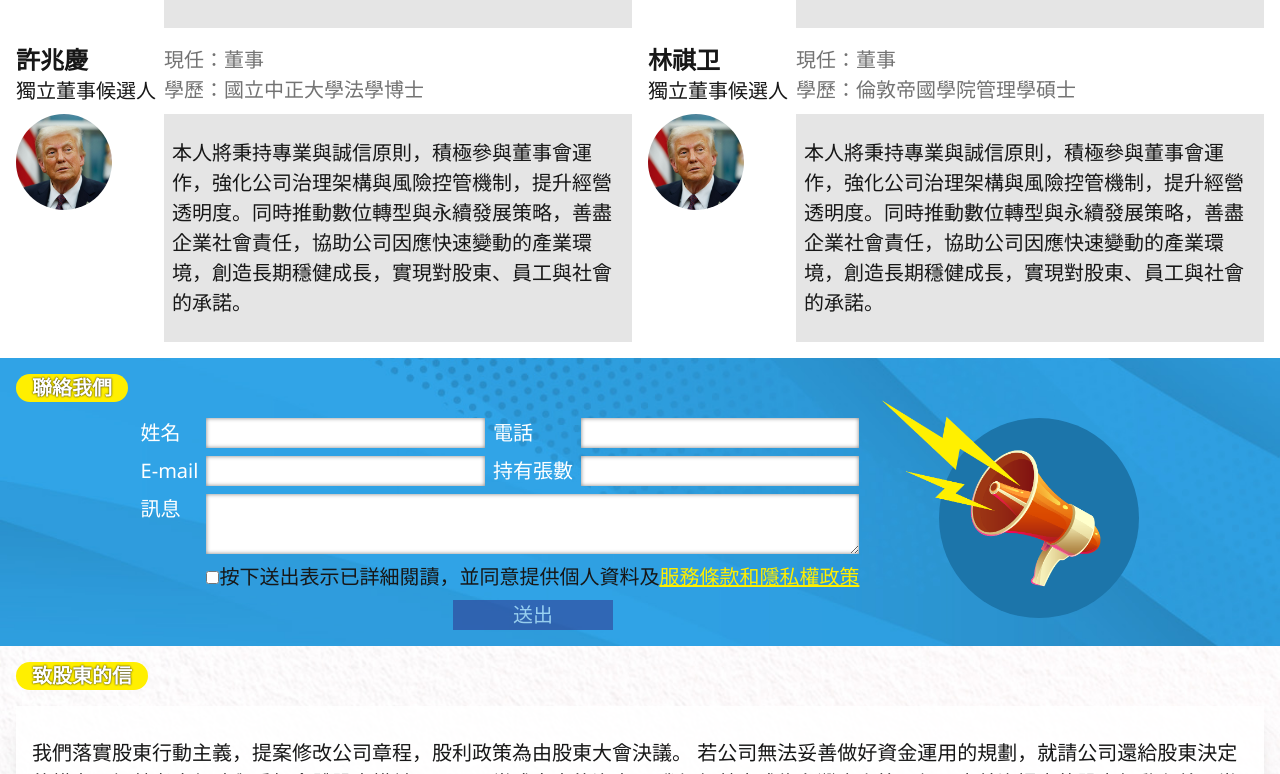
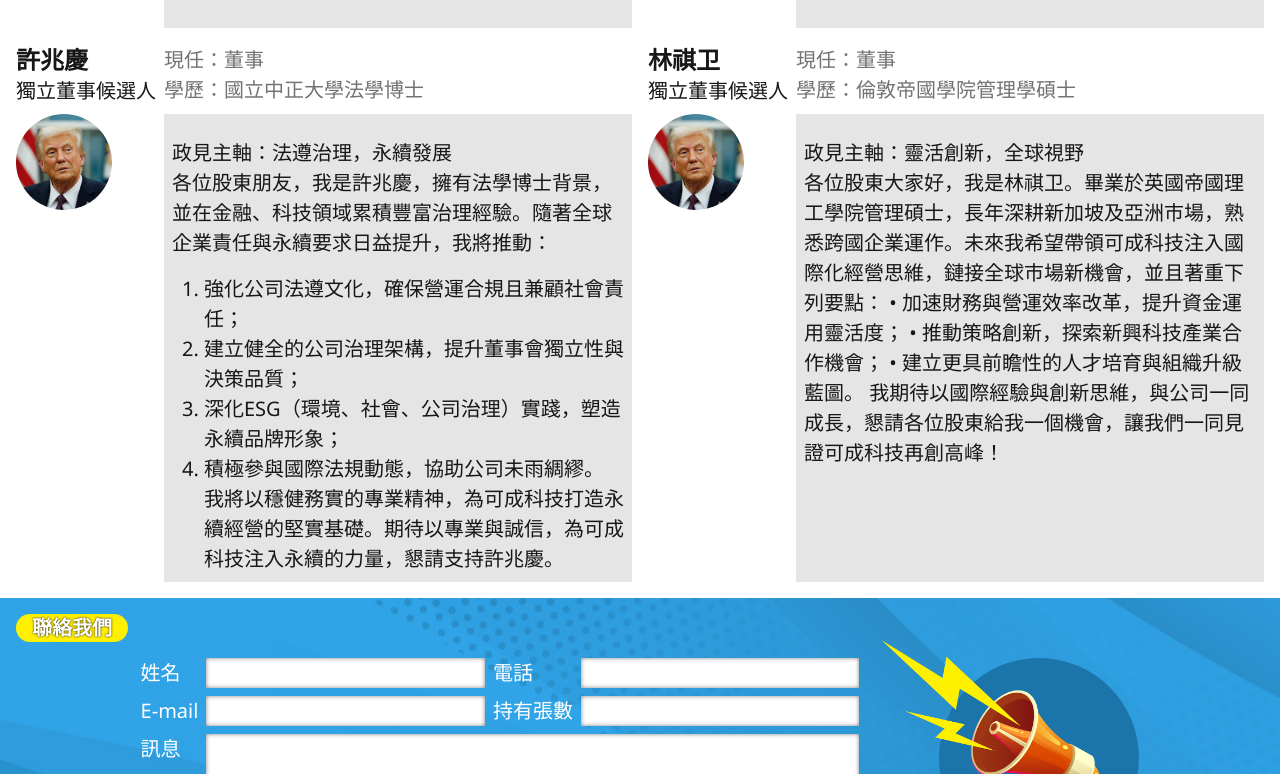
Before and after one commit to yujuiting/makecatcherright, a Next.js app: page / in a window 1280 px wide. Shown: the part 1629-2403 px from the top of the page. Built offline with nearby package versions, Linux system fonts and the light colour scheme.

Commit message:
Update Candidates.mdx

```diff
--- a/app/sections/Candidates.mdx
+++ b/app/sections/Candidates.mdx
@@ -35,8 +35,7 @@ import SwipeInMobile from '@/app/components/SwipeInMobile'
   currentPosition="董事"
   education="澳洲昆士蘭大學商學學士（專業會計延伸主修）"
 >
-政見主軸：財務專業把關，提升營運效能
-
+政見主軸：財務專業把關，提升營運效能\
 敬愛的股東們好，我是黃科傑。身為CFA與CPA雙證專業人士，並擔任多家上市公司獨立董事多年，我深刻了解企業財務治理與風險控管的關鍵。因此未來我將專注於加強財務紀律、優化資源配置，提升公司獲利能力，並且落實嚴謹的內部稽核與風險管理，守護股東權益；此外，也會著重促進董事會功能健全，強化透明問責。並且支援可成科技加速海外業務的合規與效率提升。
 
 我承諾以專業、誠信、公正的態度，為公司營運保駕護航，創造可長可久的價值。期待能夠得到您的認同與支持，謝謝！
@@ -49,7 +48,13 @@ import SwipeInMobile from '@/app/components/SwipeInMobile'
   currentPosition="董事"
   education="國立中正大學法學博士"
 >
-本人將秉持專業與誠信原則，積極參與董事會運作，強化公司治理架構與風險控管機制，提升經營透明度。同時推動數位轉型與永續發展策略，善盡企業社會責任，協助公司因應快速變動的產業環境，創造長期穩健成長，實現對股東、員工與社會的承諾。
+政見主軸：法遵治理，永續發展\
+各位股東朋友，我是許兆慶，擁有法學博士背景，並在金融、科技領域累積豐富治理經驗。隨著全球企業責任與永續要求日益提升，我將推動：
+1.	強化公司法遵文化，確保營運合規且兼顧社會責任；
+2.	建立健全的公司治理架構，提升董事會獨立性與決策品質；
+3.	深化ESG（環境、社會、公司治理）實踐，塑造永續品牌形象；
+4.	積極參與國際法規動態，協助公司未雨綢繆。
+我將以穩健務實的專業精神，為可成科技打造永續經營的堅實基礎。期待以專業與誠信，為可成科技注入永續的力量，懇請支持許兆慶。
 </Candidate>
 
 <Candidate
@@ -59,7 +64,13 @@ import SwipeInMobile from '@/app/components/SwipeInMobile'
   currentPosition="董事"
   education="倫敦帝國學院管理學碩士"
 >
-本人將秉持專業與誠信原則，積極參與董事會運作，強化公司治理架構與風險控管機制，提升經營透明度。同時推動數位轉型與永續發展策略，善盡企業社會責任，協助公司因應快速變動的產業環境，創造長期穩健成長，實現對股東、員工與社會的承諾。
+政見主軸：靈活創新，全球視野\
+各位股東大家好，我是林祺卫。畢業於英國帝國理工學院管理碩士，長年深耕新加坡及亞洲市場，熟悉跨國企業運作。未來我希望帶領可成科技注入國際化經營思維，鏈接全球市場新機會，並且著重下列要點：
+•	加速財務與營運效率改革，提升資金運用靈活度；
+•	推動策略創新，探索新興科技產業合作機會；
+•	建立更具前瞻性的人才培育與組織升級藍圖。
+我期待以國際經驗與創新思維，與公司一同成長，懇請各位股東給我一個機會，讓我們一同見證可成科技再創高峰！
+
 </Candidate>
 
 </SwipeInMobile>
```
